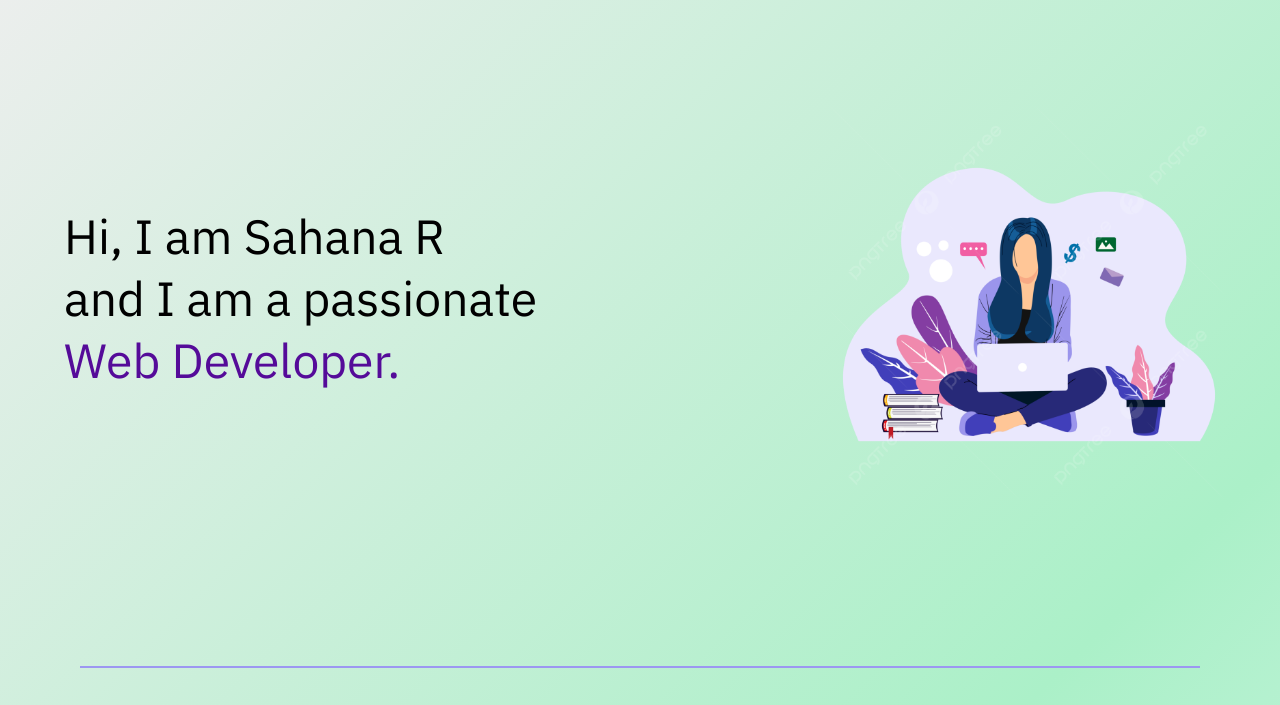
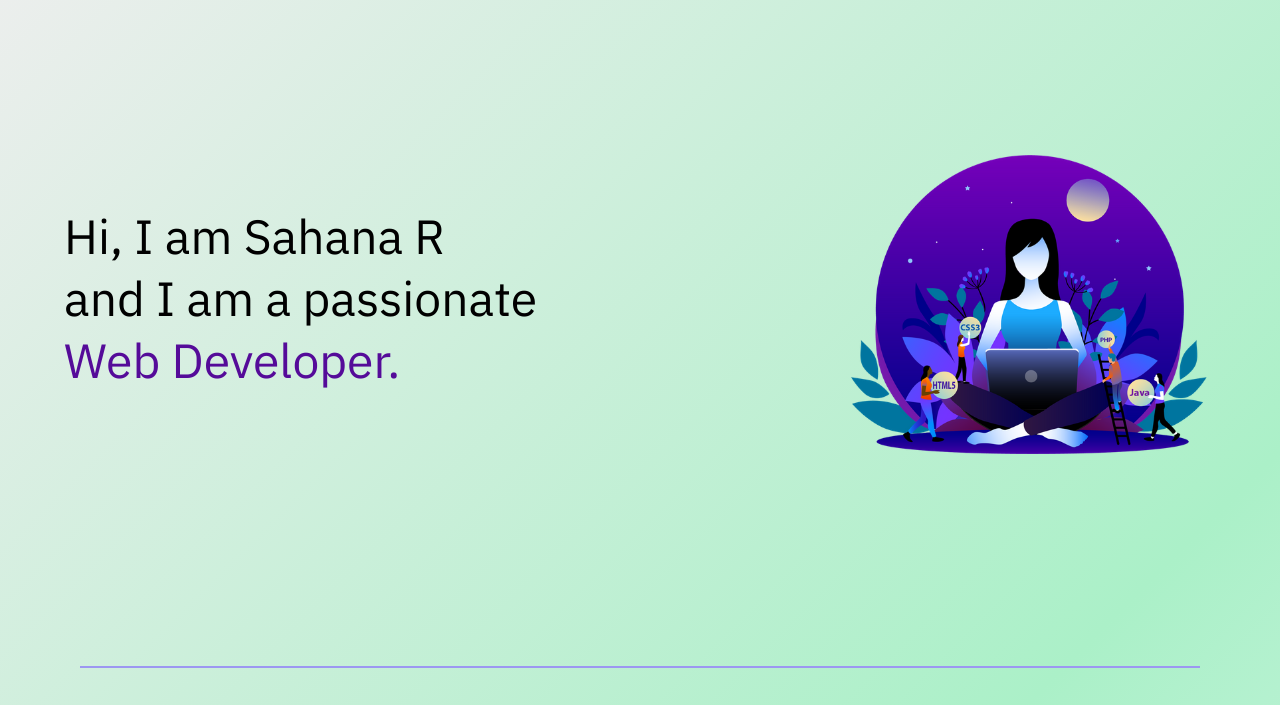
Before and after one commit to SahanaR642/Portfolio, a plain HTML site: page index.html in a window 1280 px wide. Shown: the part 70-775 px from the top of the page. Drawn offline with nearby package versions, Linux system fonts and the light colour scheme; a script that the page names is missing.

Commit message:
upgradess

```diff
--- a/index.html
+++ b/index.html
@@ -99,7 +99,7 @@
                 <span id="element"></span>
             </div>
             <div class="rightsection" data-aos="fade-up">
-                <img src="assets/pho.png" alt="dev" srcset="">
+                <img src="\assets\imm.webp" alt="dev" srcset="">
             </div>
         </section>
         <hr>
```
Also changed, not shown: assets/imm.webp (renamed from assets/free-women-web-developer-with-laptop-illustration-download-in-svg-png-gif-file-formats--html-logo-java-website-support-programming-language-landing-page-pack-seo-illustrations-1721886.webp).
